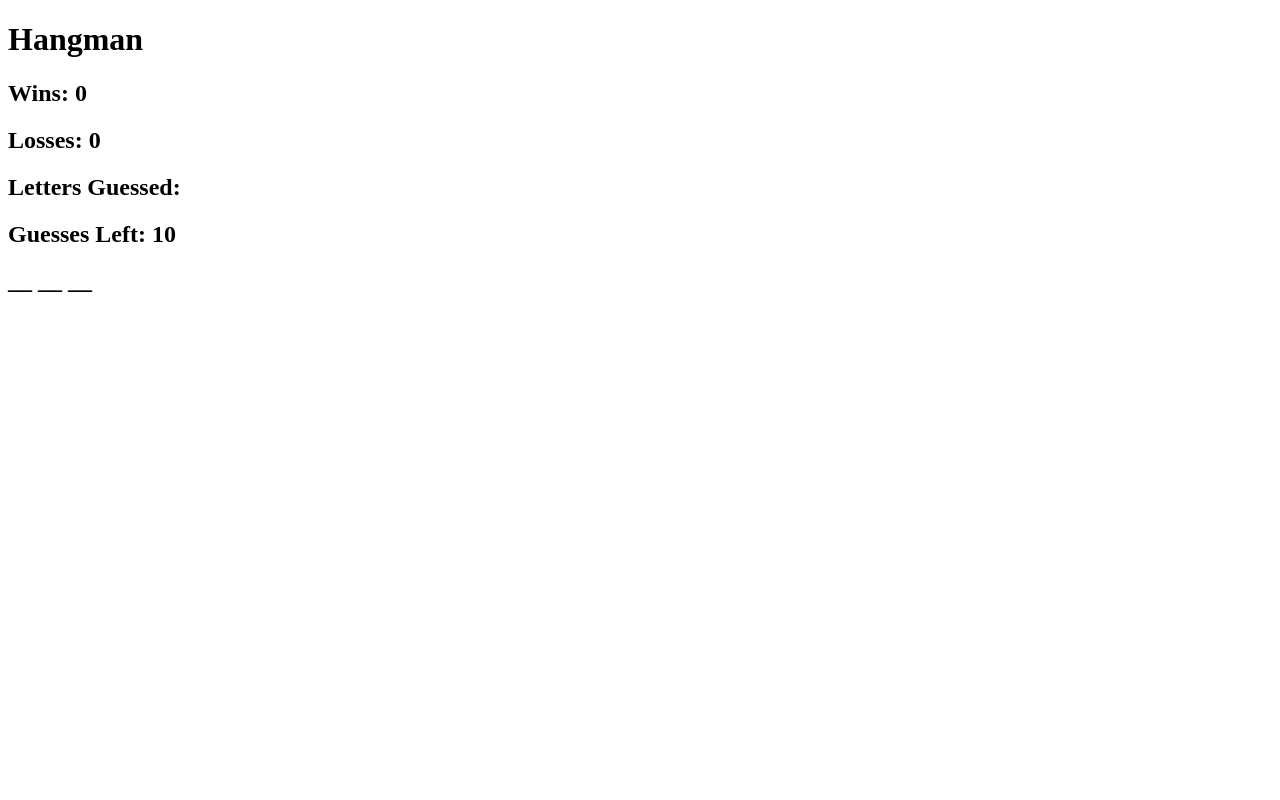
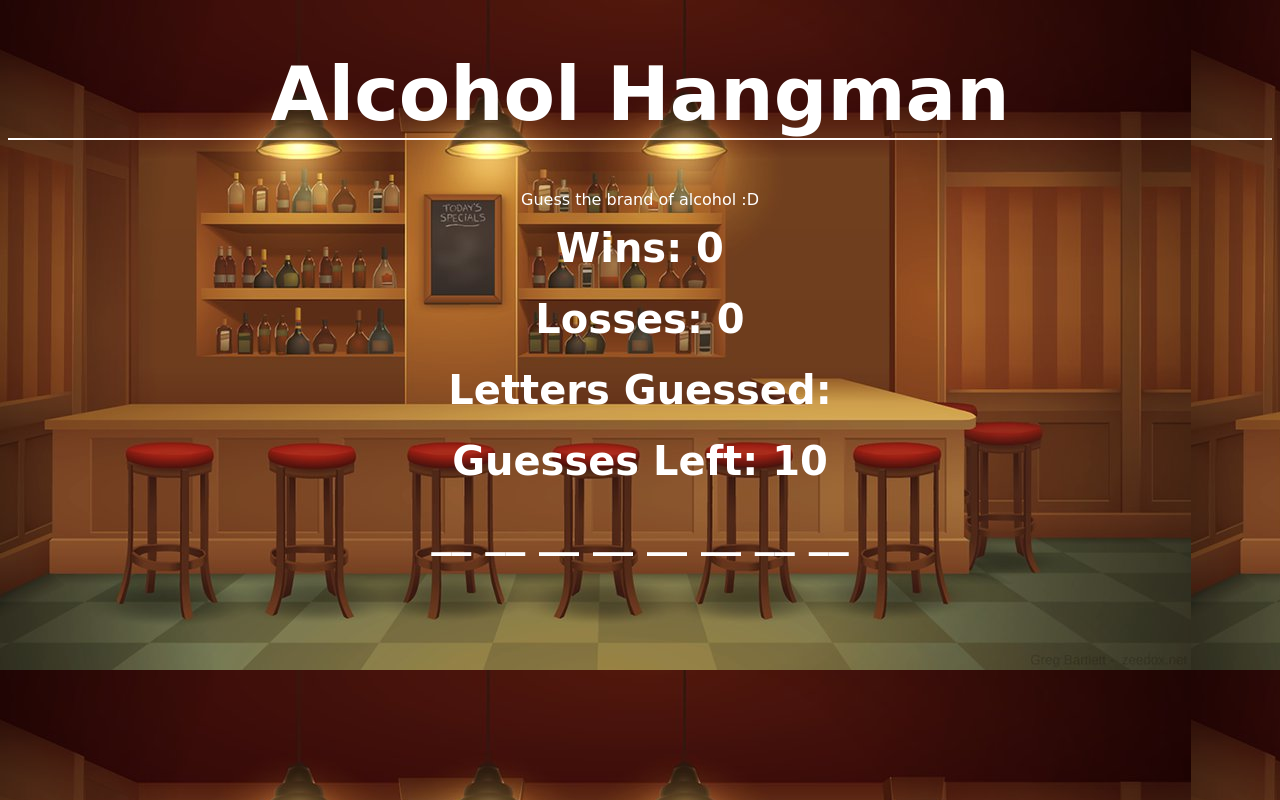
Before and after one commit to CollinPCavallo/hangman-game, a plain HTML site: page index.html in a window 1280 px wide. Drawn offline with Linux system fonts and the light colour scheme.

Commit message:
finished

```diff
--- /dev/null
+++ b/assets/css/style.css
@@ -0,0 +1,21 @@
+body {
+	background-image: url('../images/background.png')
+}
+
+h1, h2, p{
+	text-align: center;
+	font-family: 'Modak', cursive;
+	color: white;
+}
+h1{
+	margin-top: 50px;
+	margin-bottom: 50px;
+	width: 100%;
+	font-size: 75px;
+	border-bottom: solid 2px white;
+}
+h2{
+	margin-bottom: 25px;
+	margin-top: 5px;
+	font-size: 40px;
+}
--- a/assets/javascript/game.js
+++ b/assets/javascript/game.js
@@ -1,6 +1,8 @@
 
     // This is the word bank
-    var words = ["animal", "dog"];
+    var words = ["Smirnoff", "Grey Goose", "Ciroc", "Capitan Morgan", "Kraken", "Malibu",
+     "Bacardi", "Patron", "Don Julio", "Jose Cuervo", "Hendricks", "Bombay", "Fireball", "Jagermeister"
+     , "Jack Daniels", "Crown Royal", "Hennessy", "Jameson"];
 
     var currentWord = words[Math.floor(Math.random() * words.length)].toUpperCase();
 
@@ -20,8 +22,6 @@
     // empty array for the blanks
     var progressWord = [];
 
-    // This is an array that we will push the letters from the current word to
-    // for comparison of whether the player's guess is correct or not
     var mysteryWord = [];
     var i;
 
@@ -34,10 +34,8 @@
     }
     document.getElementById("word-guess").innerHTML = progressWord.join(" ");
 
-    // function evaluating the positions of the given letter in the currentWord string
-    // return empty array in case of failure
     function letterInWord(letter) {
-        // the array that will contain the char positions in the currentWord that has the
+
         var positions = new Array();
         for (i = 0 ; i < currentWord.length; i++) {
             if (currentWord[i] === letter)
@@ -57,8 +55,7 @@
         return toGess;
     }
 
-    // These are the key events used to play and to document the letters already used and/or
-    // letters in the answers
+
     document.onkeyup = function (event) {
         var letter = event.key;
         var lettersGuessed = letter.toLocaleUpperCase();
@@ -69,7 +66,7 @@
         var positions = letterInWord(lettersGuessed);
 
 
-        // This will alert correct and compare the letter guessed with the current word
+
         if (positions.length) {
             console.log("User has pressed a letter from word: " + letter);
 
@@ -80,7 +77,6 @@
             // replace progress Word underscore with letter pressed
             document.getElementById("word-guess").innerHTML = progressWord.join(" ");
         } else {
-            // alert("WRONG!");
             document.getElementById("letters-guessed").innerHTML += lettersGuessed + " ";
 
             // subtract a point from guesses left
@@ -88,16 +84,25 @@
             document.getElementById("guesses-left").textContent = "Guesses Left: " + guessesLeft;
         }
 
-        // This code will tell the user the game is over along with a message about
-        // their win streak, then it will reset the game while quickly showing
-        // what the word was
-        if (guessesLeft < 1) {
+
+        if (guessesLeft === 0) {
+
 
             loss = loss + 1;
-            currentWord.toUpperCase();
+
             document.getElementById("losses").innerHTML = "Losses: " + loss;
+
             guessesLeft = 10;
+
             document.getElementById("letters-guessed").innerHTML = resetLettersGuessed;
+
+            currentWord = words[Math.floor(Math.random() * words.length)].toUpperCase();
+
+            progressWord = [];
+            for (i = 0; i < currentWord.length; i++) {
+            progressWord.push("__");
+        }
+
 
 
         }
@@ -110,6 +115,8 @@
 
 
 
+
+
             // reset guesses left
             guessesLeft = 10;
             document.getElementById("guesses-left").textContent = "Guesses Left: " + guessesLeft;
@@ -118,6 +125,7 @@
             document.getElementById("letters-guessed").innerHTML = resetLettersGuessed;
 
             // This code generates a new word to guess and then pushes out the blanks again
+            currentWord = words[Math.floor(Math.random() * words.length)].toUpperCase();
 
 
             progressWord = [];
@@ -129,5 +137,6 @@
             // Add to the win total
             wins++;
             document.getElementById("wins").innerHTML = "Wins: " + wins;
+
         }
     }
--- a/index.html
+++ b/index.html
@@ -2,11 +2,15 @@
 <html>
 <head>
 	<title>Hangman</title>
+	<link rel="stylesheet" type="text/css" href="assets/css/style.css">
+
+
 
 
 </head>
 <body>
-	<h1>Hangman</h1>
+	<h1>Alcohol Hangman</h1>
+	<p>Guess the brand of alcohol :D</p>
 	<h2 id="wins">Wins: </h2>
 	<h2 id="losses">Losses: </h2>
 	<h2 id="letters-guessed">Letters Guessed: </h2>
```
Also changed, not shown: assets/images/background.png (added).
